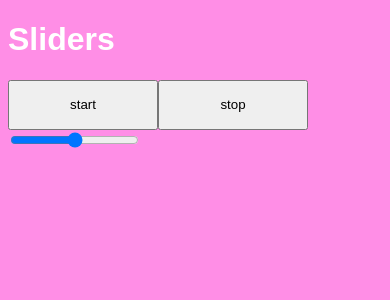
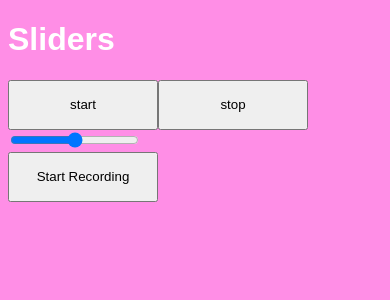
Before and after one commit to nintichance/karaoke-app, a React (Create React App) app in the folder client/: page / in a window 390 px wide. Shown: the top 300 px of the page. Built offline with nearby package versions, Linux system fonts and the light colour scheme; the HTML template or start-up script is replaced by a standard one.

Commit message:
Add request to access user microphone

```diff
--- a/client/src/App.js
+++ b/client/src/App.js
@@ -1,5 +1,7 @@
 import './App.scss';
+import React, { useState } from "react"
 import Osc1 from './components/Osc1';
+import AudioRecorder from './components/AudioInput';
 
 let actx = new AudioContext()
 let out = actx.destination
@@ -8,20 +10,28 @@ let gain1 = actx.createGain()
 
 osc1.connect(gain1)
 gain1.connect(out)
+
+
 function App() {
 
+
+  const [osc1Freq, setOsc1Freq] = useState([])
   const changeOsc1Freq = (e) => {
     console.log(e.target.value)
     let { value } = e.target
+    setOsc1Freq(value)
     osc1.frequency.value = value
   }
+
 
   return (
     <div className="App">
       <h1>Sliders</h1>
+      <audio></audio>
       <button onClick={()=> osc1.start()}>start</button>
       <button onClick={()=> osc1.stop()}>stop</button>
-      <Osc1 changeFreq={changeOsc1Freq}/>
+      <Osc1 changeFreq={changeOsc1Freq} freq={osc1Freq}/>
+      <AudioRecorder/>
 
     </div>
   )
--- /dev/null
+++ b/client/src/components/AudioInput.js
@@ -0,0 +1,20 @@
+import React, { useRef, useState } from 'react';
+const AudioRecorder = () => {
+  const mediaStream = useRef(null);
+  const startRecording = async () => {
+    try {
+      const stream = await navigator.mediaDevices.getUserMedia(
+        { audio: true }
+      );
+      mediaStream.current = stream;
+    } catch (error) {
+      console.error('Error accessing microphone:', error);
+    }
+  };
+  return (
+    <div>
+      <button onClick={startRecording}>Start Recording</button>
+    </div>
+  );
+};
+export default AudioRecorder;
--- a/client/src/components/Osc1.js
+++ b/client/src/components/Osc1.js
@@ -1,9 +1,10 @@
 import React from 'react'
 
-function Osc1({changeFreq}) {
+function Osc1({changeFreq, freq}) {
     return (
         <div>
             <input
+                value = {freq}
                 min="100"
                 max="5000"
                 onChange={changeFreq}
```
Also changed, not shown: client/src/helpers/audioStream.js (added).
